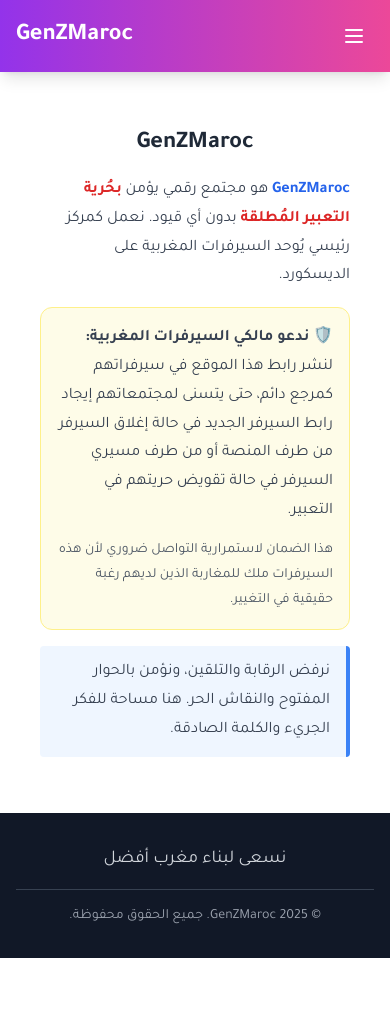
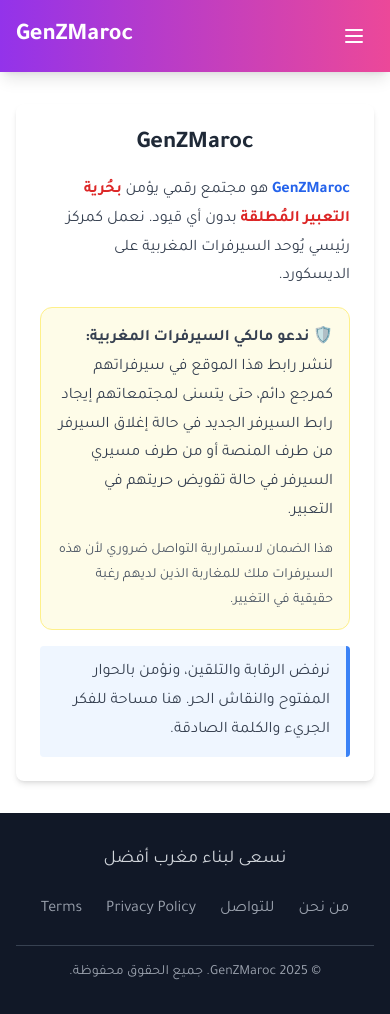
Before and after one commit to niqashx/genzmaroc, a Jekyll site: the page built from about.md, in a window 390 px wide. Built offline with Jekyll 4.4.1, drawn with Linux system fonts in a browser that asks for light colours; before the commit the page ends 958 px from its top, so only the background shows below that.

Commit message:
a change on the menu

```diff
--- a/_includes/footer.html
+++ b/_includes/footer.html
@@ -1,9 +1,18 @@
-<footer class="bg-gray-900 text-white py-8 ">
+<footer class="bg-gray-900 text-white py-8">
     <div class="max-w-6xl mx-auto px-4 text-center">
         <!-- Message -->
-        <p class="text-lg mb-4 text-gray-300">
+        <p class="text-lg mb-6 text-gray-300">
             نسعى لبناء مغرب أفضل
         </p>
+
+        <!-- Footer Links -->
+        <div class="flex flex-wrap justify-center gap-6 mb-6">
+            {% for item in site.data.navigation.footer %}
+                <a href="{{ item.url }}" class="text-gray-400 hover:text-white transition-colors duration-200">
+                    {{ item.name }}
+                </a>
+            {% endfor %}
+        </div>
 
         <!-- Copyright -->
         <div class="border-t border-gray-700 pt-4">
--- a/_includes/header.html
+++ b/_includes/header.html
@@ -9,21 +9,25 @@
       <div class="text-2xl font-bold bg-white text-transparent bg-clip-text">GenZMaroc</div>
     </a>
 
-    <!-- Desktop Menu Items - in correct order -->
+    <!-- Desktop Menu Items - using navigation.yml -->
     <div class="hidden md:flex space-x-8 items-center">
-      <!-- Menu items in order from left to right -->
-      <a href="/مقالات" class="hover:text-white/80 transition-colors duration-200 font-medium">مقالات</a>
-      <a href="/من-نحن" class="hover:text-white/80 transition-colors duration-200 font-medium">من نحن</a>
-      <a href="/للتواصل" class="hover:text-white/80 transition-colors duration-200 font-medium">للتواصل</a>
-
-      <!-- Discord button on the far right -->
+      {% for item in site.data.navigation.header %}
+        {% if item.external %}
           <a
-        href="https://discord.gg/genz25"
+            href="{{ item.url }}"
             target="_blank"
             rel="noopener noreferrer"
-        class="bg-white text-purple-600 hover:bg-gray-100 px-4 py-2 rounded-lg font-semibold transition-all duration-200 transform hover:scale-105 shadow-md">
-        Discord
+            class="{% if item.highlight %}bg-white text-purple-600 hover:bg-gray-100 px-4 py-2 rounded-lg font-semibold transition-all duration-200 transform hover:scale-105 shadow-md{% else %}hover:text-white/80 transition-colors duration-200 font-medium{% endif %}">
+            {{ item.name }}
           </a>
+        {% else %}
+          <a
+            href="{{ item.url }}"
+            class="{% if item.highlight %}bg-white text-purple-600 hover:bg-gray-100 px-4 py-2 rounded-lg font-semibold transition-all duration-200 transform hover:scale-105 shadow-md{% else %}hover:text-white/80 transition-colors duration-200 font-medium{% endif %}">
+            {{ item.name }}
+          </a>
+        {% endif %}
+      {% endfor %}
     </div>
 
     <!-- Hamburger Icon (mobile only) -->
@@ -45,36 +49,31 @@
     </button>
   </div>
 
-  <!-- Mobile menu overlay -->
-  <div
-    x-show="open"
-    @click="open = false"
-    class="md:hidden fixed inset-0 bg-black/50 z-40 transition-opacity"
-    x-transition:enter="transition ease-out duration-200"
-    x-transition:enter-start="opacity-0"
-    x-transition:enter-end="opacity-100"
-    x-transition:leave="transition ease-in duration-150"
-    x-transition:leave-start="opacity-100"
-    x-transition:leave-end="opacity-0">
-  </div>
-
   <!-- Mobile menu content -->
   <div
     x-show="open"
     @click.away="open = false"
     class="md:hidden absolute left-4 right-4 mt-2 space-y-3 px-4 py-4 bg-gradient-to-r from-purple-600 to-pink-500 rounded-lg shadow-xl z-50 border border-white/20"
     style="direction: rtl; text-align: right;">
-    <a href="/مقالات" @click="open = false" class="block py-3 px-4 hover:bg-white/10 rounded-lg transition-colors font-medium">مقالات</a>
-    <a href="/من-نحن" @click="open = false" class="block py-3 px-4 hover:bg-white/10 rounded-lg transition-colors font-medium">من نحن</a>
-    <a href="/للتواصل" @click="open = false" class="block py-3 px-4 hover:bg-white/10 rounded-lg transition-colors font-medium">للتواصل</a>
+    {% for item in site.data.navigation.header %}
+      {% if item.external %}
         <a
-      href="https://discord.gg/genz25"
+          href="{{ item.url }}"
           target="_blank"
           rel="noopener noreferrer"
           @click="open = false"
-      class="block py-3 px-4 bg-white text-purple-600 hover:bg-gray-100 rounded-lg font-semibold text-center transition-colors">
-      انضم إلى الديسكورد
+          class="{% if item.highlight %}block py-3 px-4 bg-white text-purple-600 hover:bg-gray-100 rounded-lg font-semibold text-center transition-colors{% else %}block py-3 px-4 hover:bg-white/10 rounded-lg transition-colors font-medium{% endif %}">
+          {{ item.name }}
         </a>
+      {% else %}
+        <a
+          href="{{ item.url }}"
+          @click="open = false"
+          class="{% if item.highlight %}block py-3 px-4 bg-white text-purple-600 hover:bg-gray-100 rounded-lg font-semibold text-center transition-colors{% else %}block py-3 px-4 hover:bg-white/10 rounded-lg transition-colors font-medium{% endif %}">
+          {{ item.name }}
+        </a>
+      {% endif %}
+    {% endfor %}
   </div>
 </nav>
 
@@ -82,15 +81,4 @@
   [x-cloak] {
     display: none !important;
   }
-
-  /* Force LTR for desktop nav */
-  nav .hidden.md\\:flex {
-    direction: ltr;
-    text-align: left;
-  }
-
-  /* Ensure Arabic text in nav is properly aligned */
-  nav a {
-    text-align: center;
-  }
 </style>
--- a/about.html
+++ b/about.md
@@ -5,11 +5,11 @@ description: "جيل زد ماروك - المركز الرئيسي لمجتمع
 permalink: /من-نحن/
 ---
 
-<section class="about-content max-w-3xl mx-auto px-4 py-8">
-    <div class="bg-white p-6">
-        <h1 class="text-2xl font-bold text-gray-800 mb-4 text-center"> GenZMaroc</h1>
+<section class="max-w-3xl mx-auto px-4 py-8 rtl-content">
+    <div class="bg-white p-6 rounded-lg shadow-md">
+        <h1 class="text-2xl font-bold text-gray-800 mb-4 text-center">GenZMaroc</h1>
 
-        <div class="space-y-4 text-gray-700 leading-loose text-right">
+        <div class="space-y-4 text-gray-700 leading-loose">
             <p>
                 <strong class="text-blue-600">GenZMaroc</strong> هو مجتمع رقمي يؤمن <strong class="text-red-600">بحُرية التعبير المُطلقة</strong> بدون أي قيود. نعمل كمركز رئيسي يُوحد السيرفرات المغربية على الديسكورد.
             </p>
@@ -23,7 +23,6 @@ permalink: /من-نحن/
                 </p>
             </div>
 
-
             <p class="border-r-4 border-blue-500 pr-4 bg-blue-50 py-3 rounded">
                 نرفض الرقابة والتلقين، ونؤمن بالحوار المفتوح والنقاش الحر. هنا مساحة للفكر الجريء والكلمة الصادقة.
             </p>
```
Also changed, not shown: _data/navigation.yml (+12 -11 lines), assets/css/tailwind-output.css. Lines whose indentation alone changed are shown as unchanged.
